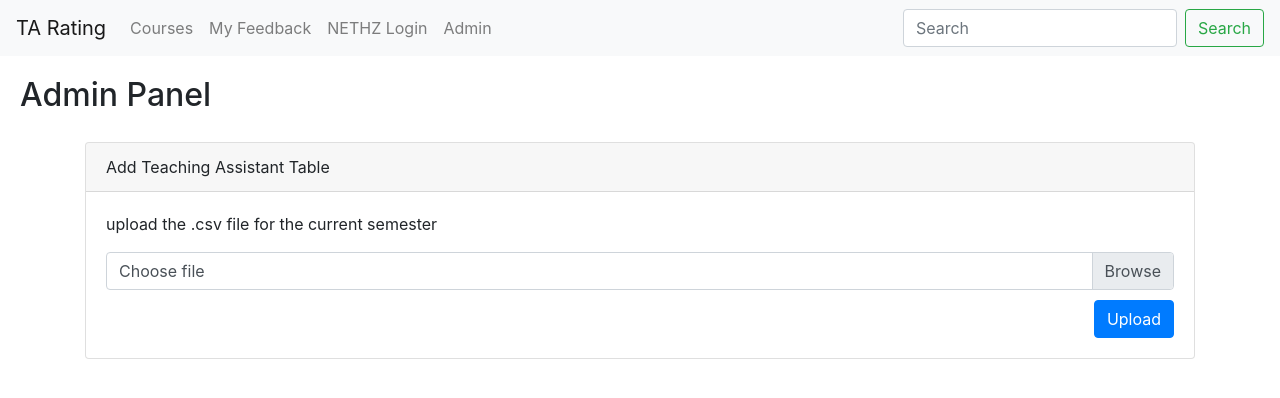
After one commit to lucidBrot/0xDEADBABE, a Python web app: template webserver/templates/adminPage.html in a window 1280 px wide. The commit adds this page. Shown: the top 398 px of the page. Run offline with Jinja, Linux system fonts and the light colour scheme; the template is opened without the code that fills it, so the values that code supplies are empty; some libraries are stand-ins or nearby versions.

Commit message:
made adminPage login required

```diff
--- a/webserver/server.py
+++ b/webserver/server.py
@@ -262,6 +262,11 @@ def course():
         (_, _, _, _, lec_name) = resultlist[0]
     return render_template('course.html',course_id = course_ID, TA_data=TAlist, course_name=lec_name)
 
+@login_required
+@FLASK_SERVER.route('/adminPage')
+def adminPage():
+    return render_template('adminPage.html')
+
 
 # CSV Logic: --------------------------------------------------------------
 
--- /dev/null
+++ b/webserver/templates/adminPage.html
@@ -0,0 +1,160 @@
+<!--
+-->
+
+<!DOCTYPE html>
+<html>
+
+<head>
+    <link rel="stylesheet" href="https://stackpath.bootstrapcdn.com/bootstrap/4.1.3/css/bootstrap.min.css"
+          integrity="sha384-MCw98/SFnGE8fJT3GXwEOngsV7Zt27NXFoaoApmYm81iuXoPkFOJwJ8ERdknLPMO" crossorigin="anonymous">
+
+    <script src="https://ajax.googleapis.com/ajax/libs/jquery/3.3.1/jquery.min.js"></script>
+    <title>Courses
+    </title>
+
+    <script>
+
+        window.onload = function () {
+            if (window.jQuery) {
+                // jQuery is loaded
+                startWebsite();
+            } else {
+                // jQuery is not loaded
+                alert("jQuery doesn't Work");
+            }
+        }
+
+        var data = new FormData()
+
+        function startWebsite() {
+            /*
+            document.getElementById('customFile').addEventListener('change', handleFileSelect, false);
+
+            function handleFileSelect(evt) {
+                var files = evt.target.files; // FileList object
+
+                // files is a FileList of File objects. List some properties.
+                var output = [];
+                for (var i = 0, f; f = files[i]; i++) {
+                    output.push('<li><strong>', escape(f.name), '</strong> (', f.type || 'n/a', ') - ',
+                        f.size, ' bytes, last modified: ',
+                        f.lastModifiedDate ? f.lastModifiedDate.toLocaleDateString() : 'n/a',
+                        '</li>');
+                }
+                document.getElementById('list').innerHTML = '<ul>' + output.join('') + '</ul>';
+                var input = document.querySelector('input[type="file"]')
+                var data = new FormData()
+                data.append('file', input.files[0])
+                data.append('auth_token', document.getElementById('auth').value)
+                data.append('nethz', document.getElementById('usr').value)
+
+                fetch('/setCSV', {
+                    method: 'POST',
+                    body: data
+                })
+                    .then(function (response) {
+                        return console.log(response.text());
+                    })
+
+            }*/
+
+            $("input[type=file]").change(function (e) {
+
+                var fieldVal = $(this).val();
+
+                // Change the node's value by removing the fake path (Chrome)
+                fieldVal = fieldVal.replace("C:\\fakepath\\", "");
+
+                if (fieldVal != undefined || fieldVal != "") {
+                    $(this).next(".custom-file-label").attr('data-content', fieldVal);
+                    $(this).next(".custom-file-label").text(fieldVal);
+                }
+
+
+                var files = e.target.files; // FileList object
+
+                // files is a FileList of File objects. List some properties.
+                var output = [];
+                for (var i = 0, f; f = files[i]; i++) {
+                    output.push('<li><strong>', escape(f.name), '</strong> (', f.type || 'n/a', ') - ',
+                        f.size, ' bytes, last modified: ',
+                        f.lastModifiedDate ? f.lastModifiedDate.toLocaleDateString() : 'n/a',
+                        '</li>');
+                }
+                var input = document.querySelector('input[type="file"]')
+                data = new FormData()
+                data.append('file', input.files[0])
+                //data.append('auth_token', document.getElementById('auth').value)
+                data.append('nethz', "admin")
+            });
+            $("#upload-button").click(function(){
+                fetch('/setCSV', {
+                    method: 'POST',
+                    body: data
+                }).then(function (response) {
+                    if(true){
+                        alert("you've uploaded " + data.get('file').name + " successfully");
+                    }
+                    //$(this).setAttribute()
+                    return console.log(response.text());
+                })
+            })
+        }
+    </script>
+</head>
+
+<body>
+<nav class="navbar navbar-expand-lg navbar-light bg-light">
+    <a class="navbar-brand" href="#">TA Rating</a>
+    <button class="navbar-toggler" type="button" data-toggle="collapse" data-target="#navbarSupportedContent"
+            aria-controls="navbarSupportedContent" aria-expanded="false" aria-label="Toggle navigation">
+        <span class="navbar-toggler-icon"></span>
+    </button>
+
+    <div class="collapse navbar-collapse" id="navbarSupportedContent">
+        <ul class="navbar-nav mr-auto">
+            <li class="nav-item">
+                <a class="nav-link" href="/courses.html">Courses<span class="sr-only">(current)</span></a>
+            </li>
+            <li class="nav-item">
+                <a class="nav-link" href="#">My Feedback</a>
+            </li>
+            <li class="nav-item">
+                <a class="nav-link" href="/static/userLogin.html">NETHZ Login</a>
+            </li>
+            <li class="nav-item admin">
+                <a class="nav-link" href="/adminPage">Admin</a>
+            </li>
+        </ul>
+
+        <form class="form-inline my-2 my-lg-0">
+            <input class="form-control mr-sm-2" type="search" placeholder="Search" aria-label="Search">
+            <button class="btn btn-outline-success my-2 my-sm-0" type="submit">Search</button>
+        </form>
+    </div>
+</nav>
+
+
+<p class="h2" style="padding: 20px"> Admin Panel </p>
+<div class="container">
+    <div class="card">
+        <div class="card-header">
+            Add Teaching Assistant Table
+        </div>
+        <div class="card-body">
+            <p class="card-text">upload the .csv file for the current semester</p>
+            <div class="custom-file">
+                <input type="file" class="custom-file-input" id="customFile">
+                <label class="custom-file-label" for="customFile" text="hi">Choose file</label>
+            </div>
+            <a href="#" class="btn btn-primary float-right" style="margin-top:10px" id="upload-button">Upload</a>
+        </div>
+    </div>
+</div>
+
+
+</div>
+
+</body>
+
+</html>
--- a/webserver/templates/course.html
+++ b/webserver/templates/course.html
@@ -53,7 +53,7 @@
                 <a class="nav-link" href="/static/userLogin.html">NETHZ Login</a>
             </li>
             <li class="nav-item">
-                <a class="nav-link" href="/static/adminPage.html">Admin</a>
+                <a class="nav-link" href="/adminPage">Admin</a>
             </li>
 
         </ul>
--- a/webserver/templates/courses.html
+++ b/webserver/templates/courses.html
@@ -51,7 +51,7 @@
                 <a class="nav-link" href="/static/userLogin.html">NETHZ Login</a>
             </li>
             <li class="nav-item">
-                <a class="nav-link" href="/static/adminPage.html">Admin</a>
+                <a class="nav-link" href="/adminPage.html">Admin</a>
             </li>
 
         </ul>
--- a/webserver/templates/main_profile.html
+++ b/webserver/templates/main_profile.html
@@ -57,7 +57,7 @@ nethzName
                 <a class="nav-link" href="/static/userLogin.html">NETHZ Login</a>
             </li>
             <li class="nav-item">
-                <a class="nav-link" href="/static/adminPage.html">Admin</a>
+                <a class="nav-link" href="/adminPage">Admin</a>
             </li>
 
         </ul>
--- a/webserver/templates/main_profile_edit.html
+++ b/webserver/templates/main_profile_edit.html
@@ -65,7 +65,7 @@ TA_id
                 <a class="nav-link" href="/static/userLogin.html">NETHZ Login</a>
             </li>
             <li class="nav-item">
-                <a class="nav-link" href="/static/adminPage.html">Admin</a>
+                <a class="nav-link" href="/adminPage">Admin</a>
             </li>
 
         </ul>
```
